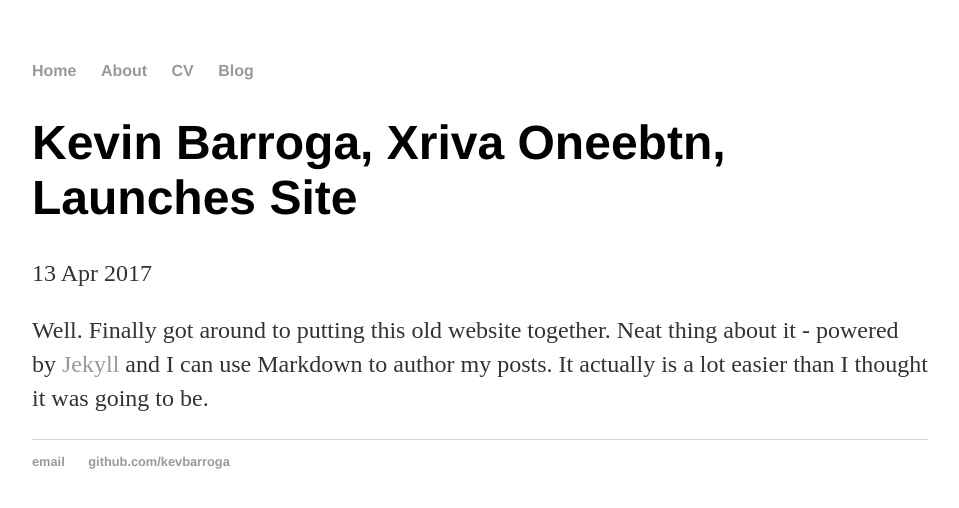
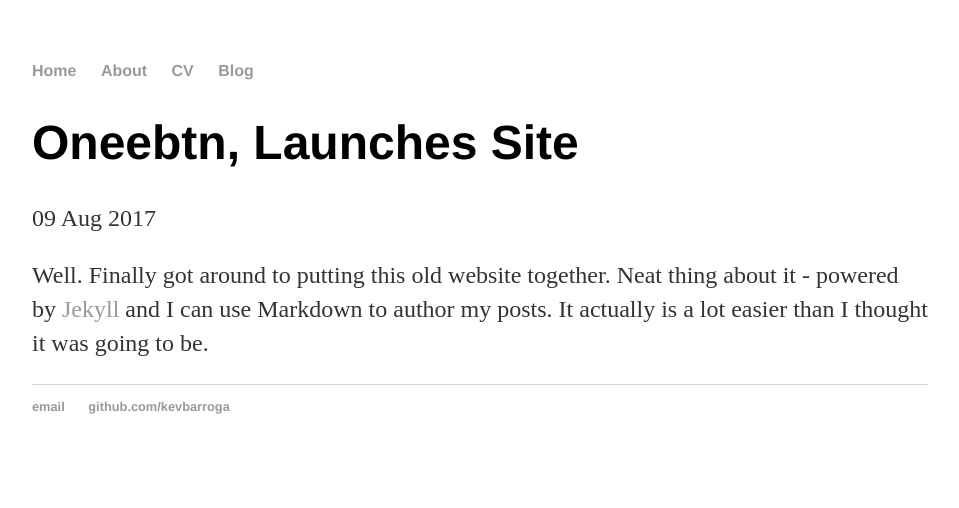
Before and after one commit to kevbarroga/kevbarroga.github.io, a Jekyll site: the page built from _posts/2017-04-13-oneebtn-github-pages.md, in a window 1280 px wide. Shown: the top 508 px of the page, without its empty margins (160-1119 px from the left). Built offline with Jekyll 4.4.1, drawn with Linux system fonts in a browser that asks for light colours.

Commit message:
Update and rename 2017-04-13-kevbarroga-github-pages.md to 2017-04-13-oneebtn-github-pages.md

```diff
--- a/_posts/2017-04-13-kevbarroga-github-pages.md
+++ b/_posts/2017-04-13-oneebtn-github-pages.md
@@ -1,7 +1,7 @@
 ---
 layout: post
-title: "Kevin Barroga, Xriva Oneebtn, Launches Site"
-date: 2017-04-13
+title: "Oneebtn, Launches Site"
+date: 2017-08-09
 ---
 
 Well. Finally got around to putting this old website together. Neat thing about it -
```
